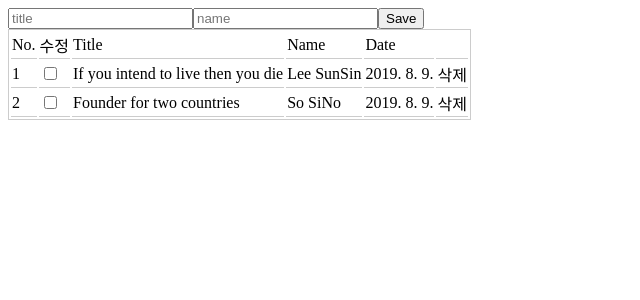
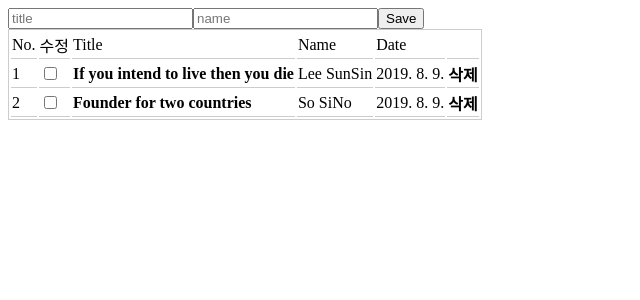
Before and after one commit to bohaesoju/crud-react-hooks, a React app: page / in a window 1280 px wide. Shown: the top 300 px of the page, without its empty margins (0-640 px from the left). Built offline with nearby package versions, Linux system fonts and the light colour scheme.

Commit message:
BoardViewContainer 생성

```diff
--- a/src/app/App.tsx
+++ b/src/app/App.tsx
@@ -1,14 +1,15 @@
 import * as React from 'react';
 import { Route, BrowserRouter as Router } from 'react-router-dom'
-import { App1, App2 } from '../components';
+import { BoardView, App2 } from '../components';
 import BoardWrap from '../containers/BoardWrap';
+import BoardViewContainer from '../containers/BoardViewContainer';
 
 const App = () => {
     return(
         <Router>
             <div>
                 <Route exact path="/" component={ BoardWrap } />
-                <Route path="/App1" component={ App1 } />
+                <Route path="/boardview" component={ BoardViewContainer } />
                 <Route path="/App2" component={ App2 } />
             </div>
         </Router>
--- a/src/components/BoardItem.tsx
+++ b/src/components/BoardItem.tsx
@@ -1,4 +1,5 @@
 import * as React from 'react';
+import { Router, Route, Link } from 'react-router-dom';
 
 interface IProps{
     row: any
@@ -19,12 +20,16 @@ export class BoardItem extends React.Component<IProps> {
     };
 
     handleCheckbox = (e, i) => {
-        // console.log(e.target.checked);
+        console.log(i);
         if(e.target.checked === true){
             this.props.onBoardDataSelect(i);
         } else {
             this.props.onBoardDataClear(i)
         }
+    };
+
+    handleViewDetail =(i) => {
+        console.log('detail : ', i)
     };
 
     render(){
@@ -43,7 +48,7 @@ export class BoardItem extends React.Component<IProps> {
                         type="checkbox"
                     />
                 </td>
-                <td><a onClick={ () => this.handleUpdateForm(row.boardNumber) }>{ row.boardTitle }</a></td>
+                <td><Link to="boardview" onClick={ () => this.handleViewDetail(row.boardNumber) }>{ row.boardTitle }</Link></td>
                 <td>{ row.boardWriter }</td>
                 <td>{ row.boardMakeDate.toLocaleDateString('ko-KR') }</td>
                 <td><a onClick={ () => this.handleBoardDataRemove(row.boardNumber) }>삭제</a></td>
--- /dev/null
+++ b/src/components/BoardView.tsx
@@ -0,0 +1,9 @@
+import * as React from 'react';
+
+export class BoardView extends React.Component{
+    render(){
+        return(
+            <div>보드뷰</div>
+        )
+    }
+};
--- a/src/components/index.ts
+++ b/src/components/index.ts
@@ -2,3 +2,4 @@ export * from './App1';
 export * from './App2';
 export * from './BoardItem';
 export * from './BoardForm';
+export * from './BoardView';
--- /dev/null
+++ b/src/containers/BoardViewContainer.tsx
@@ -0,0 +1,37 @@
+import * as React from 'react';
+import { connect } from 'react-redux';
+import { Dispatch } from 'redux';
+import '../style/style.scss';
+import { rootState } from '../reducers/';
+
+interface IProps{
+    Board: any
+}
+
+class BoardViewContainer extends React.Component<IProps>{
+    render(){
+        const { Board } = this.props;
+        return(
+            <div>
+                { Board.boards[0].boardTitle}
+            </div>
+        )
+    }
+}
+
+const mapStateToProps = (rootState: rootState) => {
+    return {
+        Board: rootState.Board
+    }
+};
+
+// const mapDispatchToProps = (dispatch: Dispatch) => {
+//     return {
+//
+//     }
+// };
+
+export default connect(
+    mapStateToProps,
+    null
+)(BoardViewContainer);
--- a/src/reducers/Board.ts
+++ b/src/reducers/Board.ts
@@ -110,9 +110,10 @@ const board = (state = initialState, action: any): IBoard => {
             return{
                 ...state,
                 boards: state.boards.map((row) => {
-                    row.boardNumber === action.boardNumber
-                        ? boards[row.boardNumber - 1].checked = false
-                        : console.log('clear');
+                    boards[row.boardNumber - 1].checked = false;
+                    // row.boardNumber === action.boardNumber
+                    //     ? boards[row.boardNumber - 1].checked = false
+                    //     : console.log('clear');
                     return row;
                 }),
                 selectedBoard: {
--- a/src/style/style.scss
+++ b/src/style/style.scss
@@ -4,3 +4,8 @@ table{
     border-bottom: 1px solid #ccc;
   }
 }
+a{
+  text-decoration: none;
+  color:#000;
+  font-weight: bold;
+}
```
